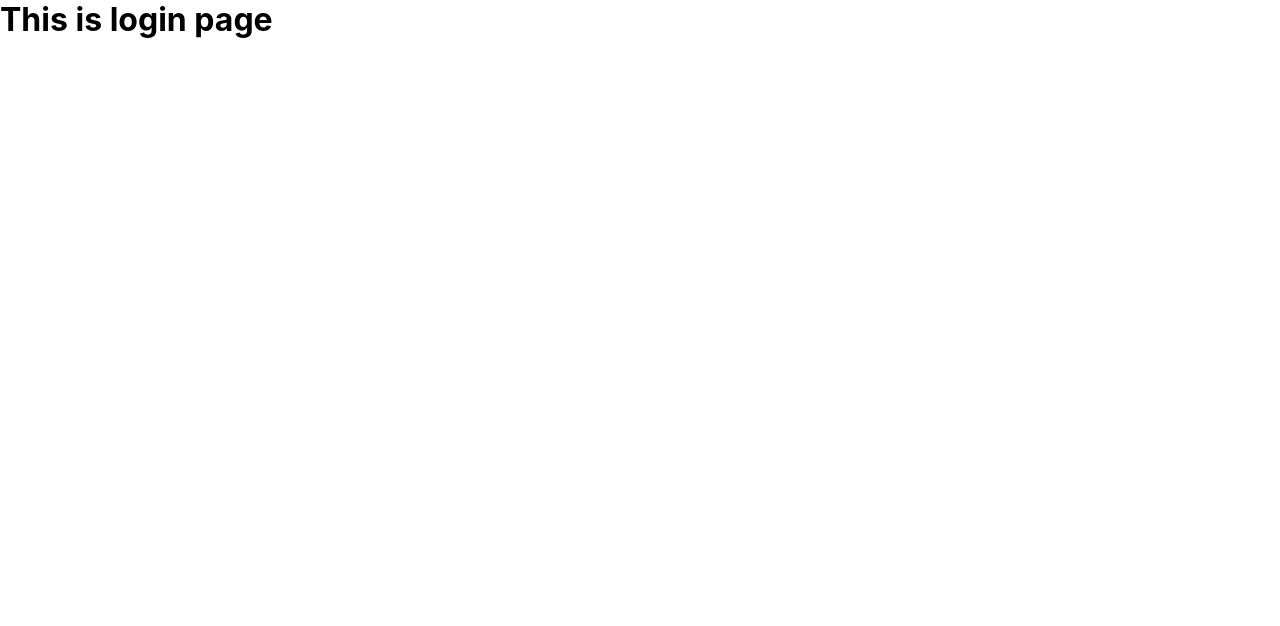
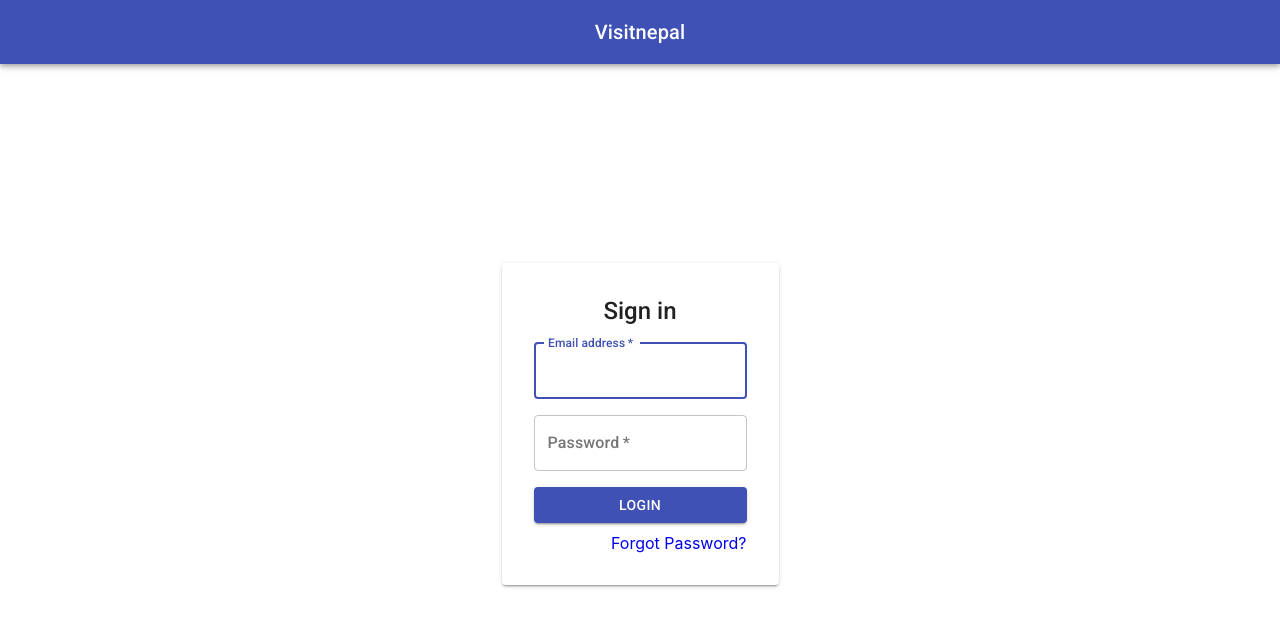
Before and after one commit to aashishpanthi/visitnepal-client, a React (Create React App) app: page /login in a window 1280 px wide. Shown: the top 626 px of the page. Built offline with nearby package versions, Linux system fonts and the light colour scheme.

Commit message:
create login form

```diff
--- a/src/pages/Login.js
+++ b/src/pages/Login.js
@@ -1,7 +1,101 @@
-const Login = () =>{
-    return (
-        <h1>This is login page</h1>
-    )
-}
+import {
+  Button,
+  TextField,
+  Grid,
+  Paper,
+  AppBar,
+  Typography,
+  Toolbar,
+} from "@material-ui/core";
+import { Link } from "react-router-dom";
+import "./styles/Login.css";
 
-export default Login
+const Login = () => {
+  const responseGoogle = (response) => {
+    console.log(response);
+  };
+
+  const BRAND_NAME = "Visitnepal";
+
+  return (
+    <div>
+      <AppBar position="static" alignitems="center" color="primary">
+        <Toolbar>
+          <Grid container justify="center" wrap="wrap">
+            <Grid item>
+              <Typography variant="h6">{BRAND_NAME}</Typography>
+            </Grid>
+          </Grid>
+        </Toolbar>
+      </AppBar>
+      <Grid container spacing={0} justify="center" direction="row">
+        <Grid item>
+          <Grid
+            container
+            direction="column"
+            justify="center"
+            className="login-form"
+          >
+            <Paper
+              variant="elevation"
+              elevation={2}
+              className="login-background"
+            >
+              <Grid item>
+                <Typography component="h1" variant="h5" style={{marginBottom: "1rem", textAlign:"center"}} >
+                  Sign in
+                </Typography>
+              </Grid>
+              <Grid item>
+                <form>
+                  <Grid container direction="column" spacing={2}>
+                    <Grid item>
+                      <TextField
+                        required
+                        fullWidth
+                        id="outlined-required"
+                        type="email"
+                        label="Email address"
+                        autoComplete="email"
+                        variant="outlined"
+                        autoFocus
+                      />
+                    </Grid>
+                    <Grid item>
+                      <TextField
+                        required
+                        fullWidth
+                        id="outlined-password-input"
+                        label="Password"
+                        type="password"
+                        variant="outlined"
+                        autoComplete="current-password"
+                      />
+                    </Grid>
+                    <Grid item>
+                      <Button
+                        variant="contained"
+                        color="primary"
+                        type="submit"
+                        className="button-block"
+                      >
+                        Login
+                      </Button>
+                    </Grid>
+                  </Grid>
+                </form>
+              </Grid>
+              <Grid item>
+                <Link to="/" variant="body2"  className="forgotPass">
+                  Forgot Password?
+                </Link>
+              </Grid>
+            </Paper>
+          </Grid>
+        </Grid>
+      </Grid>
+    </div>
+  );
+};
+
+export default Login;
--- /dev/null
+++ b/src/pages/styles/Login.css
@@ -0,0 +1,21 @@
+.login-form {
+  justify-content: center;
+  min-height: 90vh;
+}
+
+.button-block {
+  width: 100%;
+}
+
+.login-background {
+  justify-content: center;
+  min-height: 40vh;
+  padding: 2rem;
+}
+
+.forgotPass{
+  display:block;
+  text-align:right;
+  text-decoration:none;
+  margin-top: 10px;
+}
```
